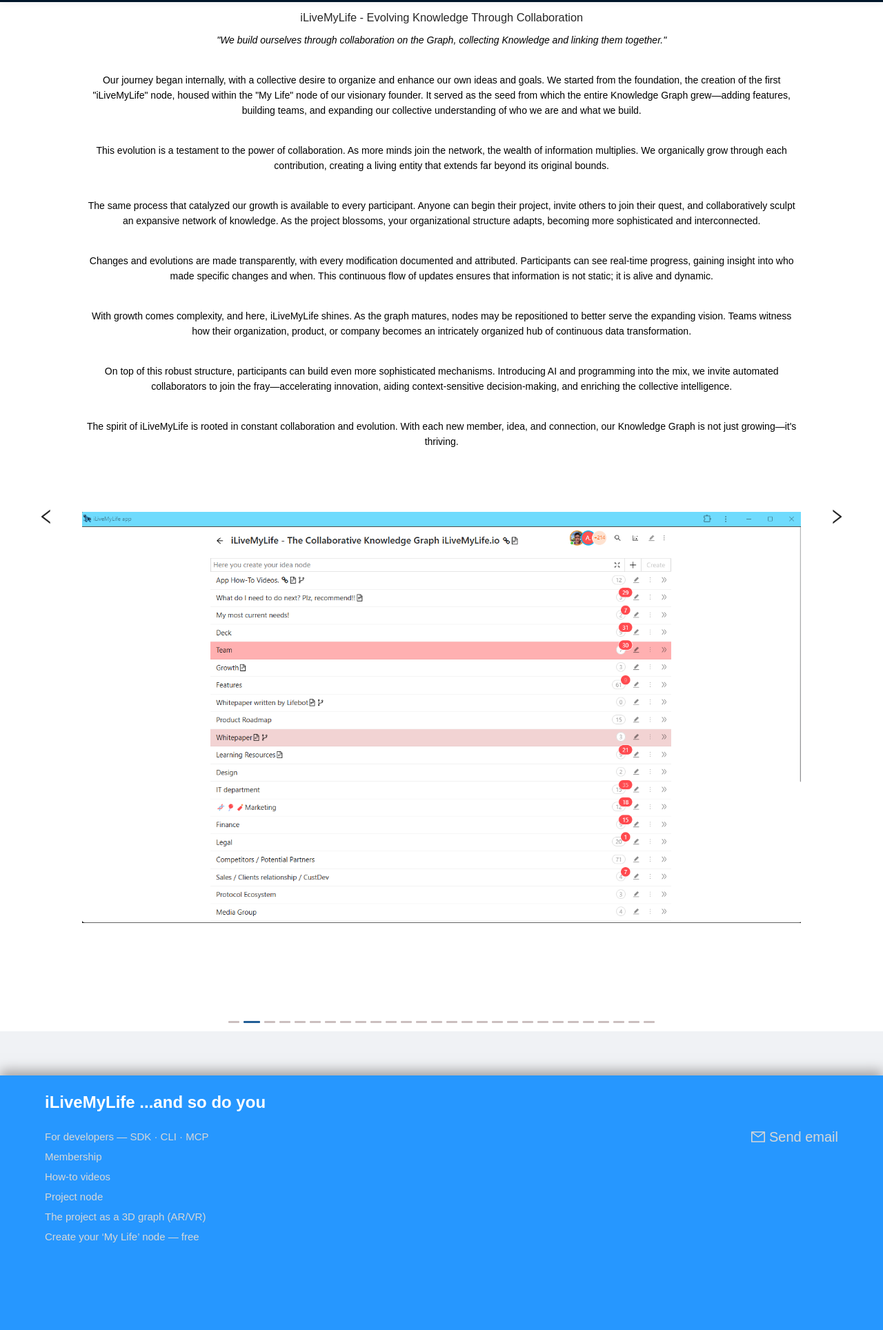
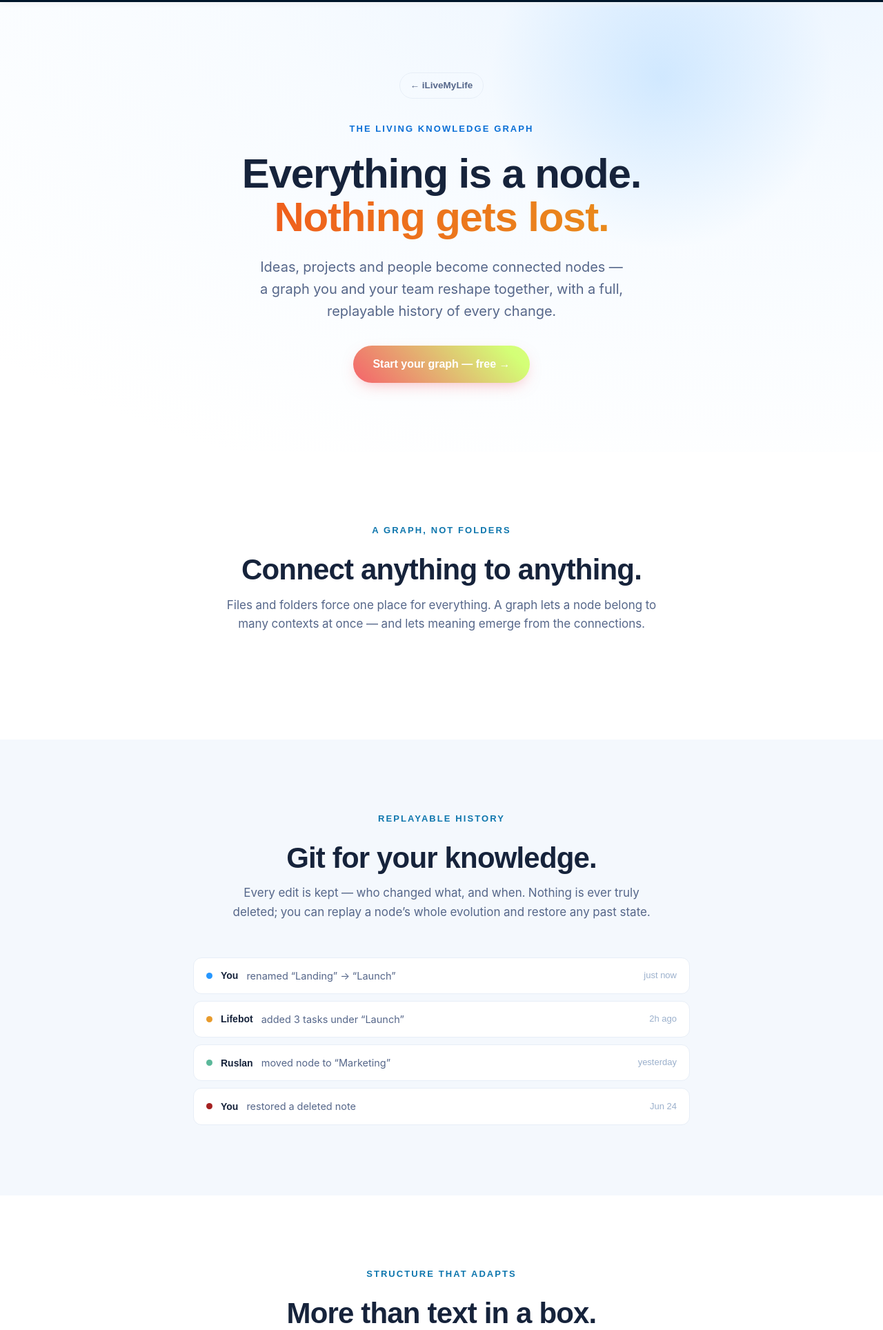
Before and after one commit to iLiveMyLife/iLiveMyLife.io, a React app: page /knowledge-graph in a window 1280 px wide. Before the commit this address led to /evolving-knowledge-through-collaboration. Shown: the part 61-1989 px from the top of the page at 69% size. Before the commit the page ends 1892 px from the top, so only its background shows below. Built offline with nearby package versions, Linux system fonts and the light colour scheme.

Commit message:
feat: /knowledge-graph feature page (nodes, replayable history, 3D)
Second per-capability deep-dive. Dedicated prerendered route /knowledge-graph: the node/graph model, a 'git for your knowledge' change-history log (who/what/when + restore), structure (markers/tags/references/rich content), and a pointer to the 3D graph + the SDK history API. The 'A living knowledge graph' capability card now links here.

```diff
--- a/public/sitemap.xml
+++ b/public/sitemap.xml
@@ -10,6 +10,10 @@
     </url>
     <url>
         <loc>https://www.ilivemylife.io/developers/</loc>
+        <lastmod>2026-06-28</lastmod>
+    </url>
+    <url>
+        <loc>https://www.ilivemylife.io/knowledge-graph/</loc>
         <lastmod>2026-06-28</lastmod>
     </url>
     <url>
--- a/src/app/App.js
+++ b/src/app/App.js
@@ -16,6 +16,7 @@
 import Payment from '../common/Payment';
 import Introduction from "../introduction/Introduction";
 import Developers from "../features/Developers";
+import KnowledgeGraph from "../features/KnowledgeGraph";
 const { Content, Footer } = Layout;
 
 class App extends Component {
@@ -49,6 +50,7 @@
                         <Route exact path="/" render={(props) => <Introduction currentUser={this.state.currentUser} />} />
                         <Route path="/membership" component={Payment}></Route>
                         <Route exact path="/developers" component={Developers}></Route>
+                        <Route exact path="/knowledge-graph" component={KnowledgeGraph}></Route>
                         <Route exact path="/:slidePath" render={(props) => <Presentation currentUser={this.state.currentUser} />} />
                         <Route path="/demo"
                                render={(props) => <Presentation currentUser={this.state.currentUser} />}>
--- a/src/features/Features.css
+++ b/src/features/Features.css
@@ -70,3 +70,17 @@
 .ilml-callout-tag { flex: none; font-family: 'Sora',sans-serif; font-size: 11px; font-weight: 700; letter-spacing: .06em; text-transform: uppercase; color: #fff; background: var(--blue); padding: 4px 9px; border-radius: 999px; margin-top: 1px; }
 .ilml-callout p { margin: 0; font-size: 15px; line-height: 1.6; color: var(--ink); }
 .ilml-callout code { font-family: ui-monospace, Consolas, monospace; font-size: .88em; background: rgba(38,151,255,.12); color: #0a4f8c; padding: 1px 6px; border-radius: 5px; }
+
+/* change-history log (Living graph page) */
+.ilml-log { max-width: 720px; margin: 0 auto; display: grid; gap: 10px; text-align: left; }
+.ilml-log-row { display: grid; grid-template-columns: auto auto 1fr auto; align-items: center; gap: 12px; background: #fff; border: 1px solid var(--line); border-radius: 12px; padding: 14px 18px; }
+.ilml-log-dot { width: 9px; height: 9px; border-radius: 50%; }
+.ilml-log .gn-blue { background: var(--blue); } .ilml-log .gn-cyan { background: var(--cyan); }
+.ilml-log .gn-teal { background: var(--teal); } .ilml-log .gn-orange { background: var(--orange); } .ilml-log .gn-maroon { background: var(--maroon); }
+.ilml-log-who { font-family: 'Sora',sans-serif; font-weight: 700; font-size: 14px; color: var(--ink); }
+.ilml-log-what { font-size: 14.5px; color: var(--muted); }
+.ilml-log-when { font-size: 13px; color: #9bb0cc; font-family: 'Sora',sans-serif; }
+@media (max-width: 560px) { .ilml-log-row { grid-template-columns: auto 1fr; row-gap: 2px; } .ilml-log-when { grid-column: 2; justify-self: start; } }
+
+/* text-glyph icon (overrides the font-size:0 used for SVG card icons) */
+.ilml-glyph { font-size: 22px; font-weight: 700; line-height: 1; }
--- /dev/null
+++ b/src/features/KnowledgeGraph.js
@@ -0,0 +1,119 @@
+import React from 'react';
+import '../introduction/Introduction.css';
+import './Features.css';
+import { Helmet } from 'react-helmet';
+
+const APP = "https://app.ilivemylife.io";
+
+const history = [
+    { who: "You", what: "renamed “Landing” → “Launch”", when: "just now", c: "blue" },
+    { who: "Lifebot", what: "added 3 tasks under “Launch”", when: "2h ago", c: "orange" },
+    { who: "Ruslan", what: "moved node to “Marketing”", when: "yesterday", c: "teal" },
+    { who: "You", what: "restored a deleted note", when: "Jun 24", c: "maroon" },
+];
+
+const structure = [
+    { icon: "◷", title: "Markers", body: "Give any node a status — In work, Urgent, Needs clarification, Done — and track progress like a board." },
+    { icon: "#", title: "Tags", body: "Tags change how a node behaves: private, wallet (hidden even from AI), KYC, AI-assist, colors and markers." },
+    { icon: "↗", title: "References", body: "The same node can live in many places at once — link it as a reference instead of copying." },
+    { icon: "◫", title: "Rich content", body: "Text, files, images, checklists, due dates — and a chat — all attached to the node itself." },
+];
+
+const KnowledgeGraph = () => (
+    <div className="ilml-landing">
+        <Helmet>
+            <title>A living knowledge graph — iLiveMyLife</title>
+            <meta name="description" content="In iLiveMyLife everything is a node — ideas, projects, people — connected into a living knowledge graph you reorganize together. Every change is kept: who changed what, and when, fully replayable. Markers, tags, references, and a 3D view." />
+            <link rel="canonical" href="https://www.ilivemylife.io/knowledge-graph/" />
+            <meta property="og:type" content="website" />
+            <meta property="og:site_name" content="iLiveMyLife" />
+            <meta property="og:title" content="A living knowledge graph — iLiveMyLife" />
+            <meta property="og:description" content="Everything is a node, connected into a living graph. Reorganize together, and replay every change — who, what, when." />
+            <meta property="og:url" content="https://www.ilivemylife.io/knowledge-graph/" />
+            <meta property="og:image" content="https://www.ilivemylife.io/images/apple-touch-icon.png" />
+            <meta name="twitter:card" content="summary_large_image" />
+        </Helmet>
+
+        <section className="ilml-hero">
+            <div className="ilml-hero-glow" aria-hidden="true" />
+            <div className="ilml-feature-hero">
+                <a className="ilml-back" href="/">← iLiveMyLife</a>
+                <span className="ilml-eyebrow">The living knowledge graph</span>
+                <h1 className="ilml-h1">Everything is a node.<br /><span className="ilml-grad-text">Nothing gets lost.</span></h1>
+                <p className="ilml-lead ilml-feature-lead">
+                    Ideas, projects and people become connected nodes — a graph you and your team
+                    reshape together, with a full, replayable history of every change.
+                </p>
+                <div className="ilml-cta-row" style={{ justifyContent: 'center' }}>
+                    <a className="ilml-btn ilml-btn-primary" href={`${APP}/signup`}>Start your graph — free →</a>
+                </div>
+            </div>
+        </section>
+
+        {/* node model */}
+        <section className="ilml-section">
+            <div className="ilml-section-head">
+                <span className="ilml-eyebrow ilml-eyebrow-dark">A graph, not folders</span>
+                <h2 className="ilml-h2">Connect anything to anything.</h2>
+                <p className="ilml-section-sub">Files and folders force one place for everything. A graph lets a node belong to many contexts at once — and lets meaning emerge from the connections.</p>
+            </div>
+        </section>
+
+        {/* history — the star */}
+        <section className="ilml-section ilml-section-alt">
+            <div className="ilml-section-head">
+                <span className="ilml-eyebrow ilml-eyebrow-dark">Replayable history</span>
+                <h2 className="ilml-h2">Git for your knowledge.</h2>
+                <p className="ilml-section-sub">Every edit is kept — who changed what, and when. Nothing is ever truly deleted; you can replay a node’s whole evolution and restore any past state.</p>
+            </div>
+            <div className="ilml-log">
+                {history.map((h, i) => (
+                    <div className="ilml-log-row" key={i}>
+                        <span className={`ilml-log-dot gn-${h.c}`} aria-hidden="true" />
+                        <span className="ilml-log-who">{h.who}</span>
+                        <span className="ilml-log-what">{h.what}</span>
+                        <span className="ilml-log-when">{h.when}</span>
+                    </div>
+                ))}
+            </div>
+        </section>
+
+        {/* structure */}
+        <section className="ilml-section">
+            <div className="ilml-section-head">
+                <span className="ilml-eyebrow ilml-eyebrow-dark">Structure that adapts</span>
+                <h2 className="ilml-h2">More than text in a box.</h2>
+            </div>
+            <div className="ilml-grid">
+                {structure.map((s) => (
+                    <div className="ilml-card accent-cyan" key={s.title}>
+                        <div className="ilml-card-icon ilml-glyph" aria-hidden="true">{s.icon}</div>
+                        <h3 className="ilml-card-title">{s.title}</h3>
+                        <p className="ilml-card-body">{s.body}</p>
+                    </div>
+                ))}
+            </div>
+        </section>
+
+        {/* 3D */}
+        <section className="ilml-section ilml-section-alt">
+            <div className="ilml-section-head">
+                <span className="ilml-eyebrow ilml-eyebrow-dark">And in three dimensions</span>
+                <h2 className="ilml-h2">Walk through your graph in 3D.</h2>
+                <p className="ilml-section-sub">The same graph, explorable as an AR/VR 3D space — see clusters, distances and connections you’d never notice in a list.</p>
+            </div>
+            <div className="ilml-dev-links">
+                <a href="/3d-graph-for-ilivemylife">See the 3D / AR / VR graph →</a>
+                <a href="/developers/">Read &amp; write history with the SDK →</a>
+            </div>
+        </section>
+
+        <section className="ilml-final">
+            <h2 className="ilml-final-title">Your whole life, <span className="ilml-grad-text">connected.</span></h2>
+            <p className="ilml-final-text">Start from one node — “My Life” — and grow the graph from there.</p>
+            <a className="ilml-btn ilml-btn-primary ilml-btn-lg" href={`${APP}/signup`}>Start your graph →</a>
+        </section>
+    </div>
+);
+
+export default KnowledgeGraph;
--- a/src/introduction/Introduction.js
+++ b/src/introduction/Introduction.js
@@ -55,7 +55,8 @@
 
 const capabilities = [
     { accent: "cyan",   icon: "graph",  title: "A living knowledge graph",
-      body: "Every idea, project and person is a node. Connect them, reorganize them together, and keep a full, replayable history of every change." },
+      body: "Every idea, project and person is a node. Connect them, reorganize them together, and keep a full, replayable history of every change.",
+      href: "/knowledge-graph/", more: "Nodes, history & 3D" },
     { accent: "teal",   icon: "chat",   title: "Chat that becomes documentation",
       body: "Every node has its own chat. Discussion and documentation happen at once — decisions live where the work is, not lost in a Slack scroll." },
     { accent: "blue",   icon: "bot",    title: "Lifebot — your AI, in context",
```
